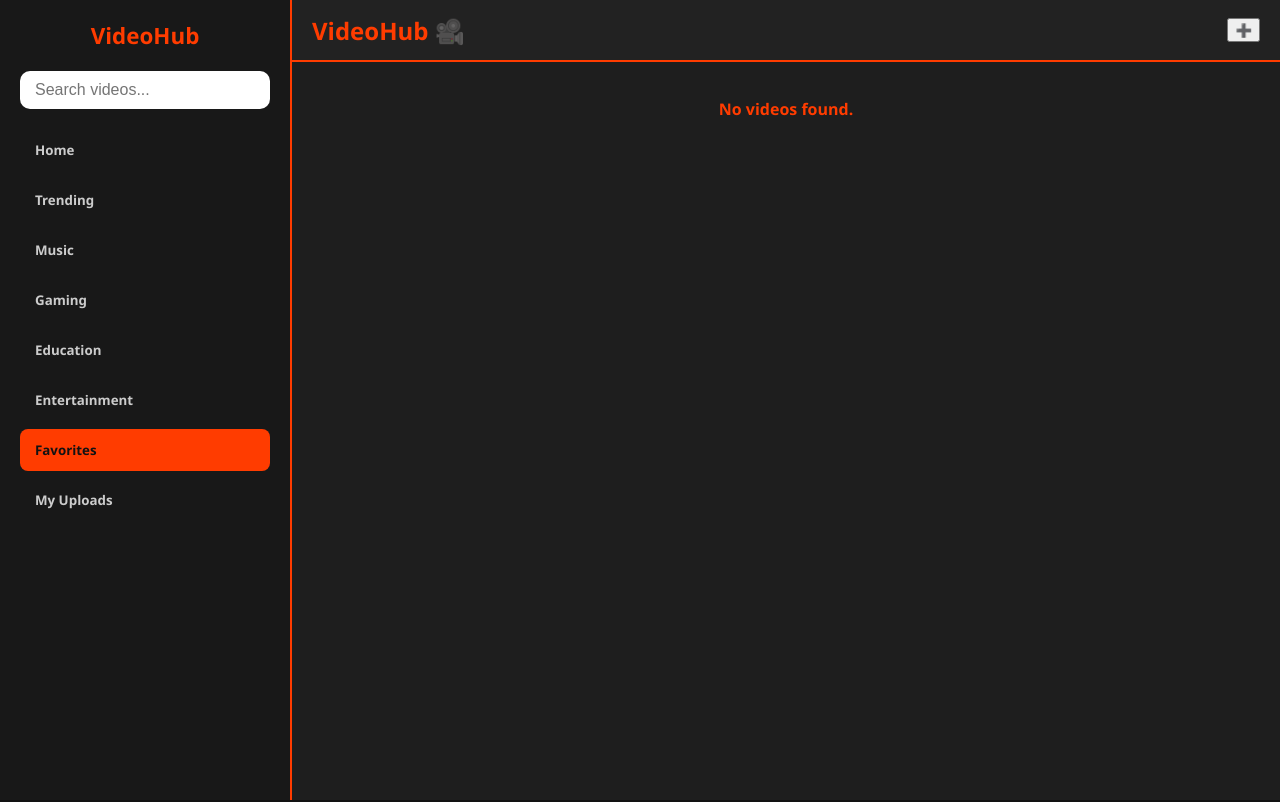
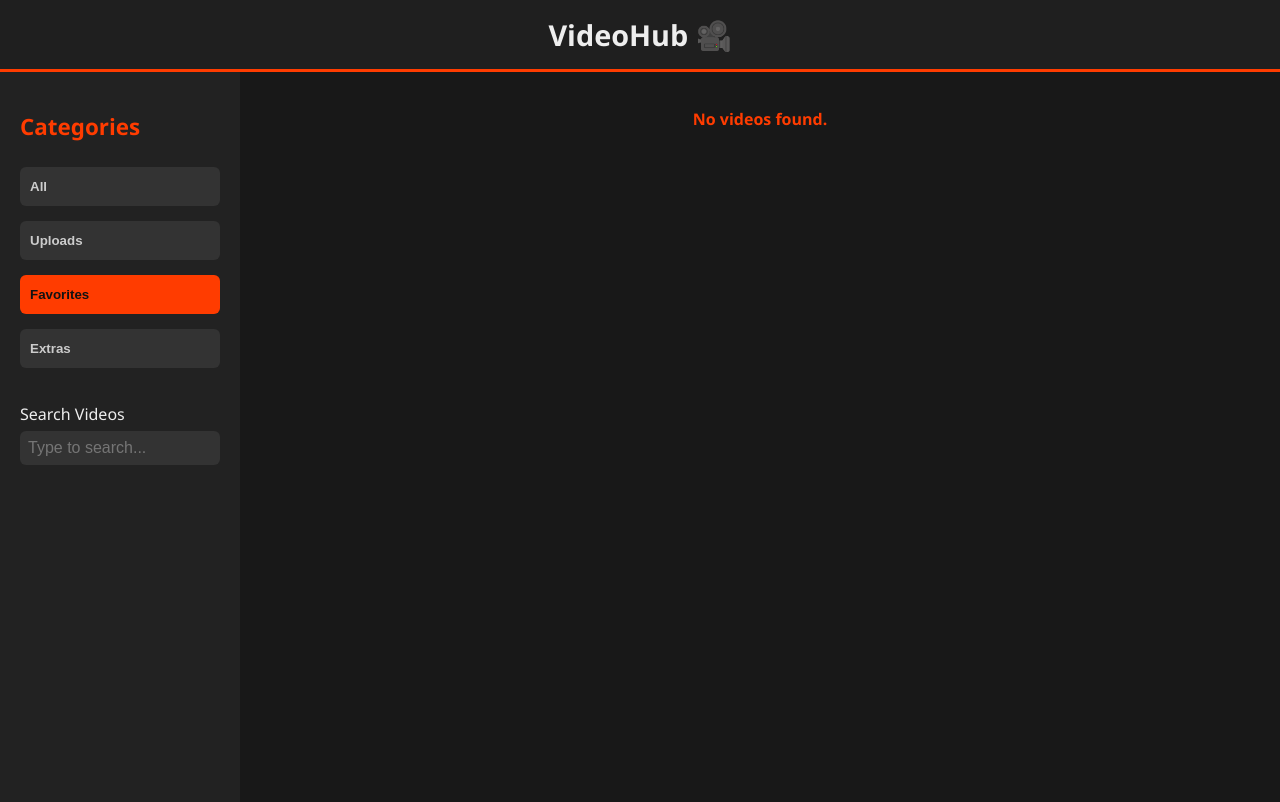
Before and after one commit to joafine00/VideoHub, a plain HTML site: page index.html in a window 1280 px wide. Both pictures are taken after a click on the button "Favorites". Drawn offline with Linux system fonts and the light colour scheme; no server answers.

Commit message:
Update index.html

```diff
--- a/index.html
+++ b/index.html
@@ -3,340 +3,321 @@
 <head>
 <meta charset="UTF-8" />
 <meta name="viewport" content="width=device-width, initial-scale=1" />
-<title>VideoHub 3.1 - YouTube Titles Exact</title>
+<title>VideoHub - Watch & Enjoy</title>
 <style>
+  /* Basic Reset */
+  * {
+    box-sizing: border-box;
+  }
   body {
-    margin: 0; background: #121212; color: #eee;
+    margin: 0;
     font-family: 'Segoe UI', Tahoma, Geneva, Verdana, sans-serif;
-    overflow: hidden;
+    background: #121212;
+    color: #eee;
+    cursor: default;
   }
-  a, button {
-    font-family: inherit;
+  header {
+    background: #1f1f1f;
+    padding: 15px 20px;
+    font-size: 1.8rem;
+    font-weight: bold;
+    text-align: center;
+    border-bottom: 3px solid #ff3c00;
   }
-  button {
-    cursor: pointer;
+  .container {
+    display: flex;
+    height: calc(100vh - 70px);
   }
-  .app {
-    display: flex; height: 100vh; width: 100vw;
-  }
-  aside.sidebar {
-    background: #181818;
-    width: 250px;
+  nav.sidebar {
+    width: 240px;
+    background: #222;
     display: flex;
     flex-direction: column;
-    border-right: 2px solid #ff3c00;
-    overflow-y: auto;
     padding: 20px;
+    gap: 15px;
+  }
+  nav.sidebar h2 {
+    font-size: 1.4rem;
+    color: #ff3c00;
+    user-select: none;
+    margin-bottom: 10px;
+  }
+  nav.sidebar button.tab-btn {
+    background: #333;
+    border: none;
+    border-radius: 6px;
+    color: #ccc;
+    padding: 12px 10px;
+    cursor: pointer;
+    font-weight: 600;
+    text-align: left;
+    transition: background-color 0.3s ease;
+  }
+  nav.sidebar button.tab-btn.active,
+  nav.sidebar button.tab-btn:hover {
+    background: #ff3c00;
+    color: #121212;
+    font-weight: bold;
+  }
+  nav.sidebar .search-section {
+    margin-top: 20px;
+  }
+  nav.sidebar label {
+    display: block;
+    margin-bottom: 6px;
+    font-size: 1rem;
+  }
+  nav.sidebar input[type="search"] {
+    padding: 8px;
+    border-radius: 6px;
+    border: none;
+    font-size: 1rem;
+    width: 100%;
+    background: #333;
+    color: #eee;
   }
   main.content {
     flex-grow: 1;
-    background: #1e1e1e;
+    padding: 20px;
+    overflow-y: auto;
+    background: #181818;
     display: flex;
     flex-direction: column;
-    overflow-y: auto;
-  }
-  header.header {
-    height: 60px;
-    background: #222;
-    color: #ff3c00;
-    display: flex;
-    align-items: center;
-    padding: 0 20px;
-    font-weight: 700;
-    font-size: 1.5rem;
-    border-bottom: 2px solid #ff3c00;
-    justify-content: space-between;
-  }
-  .sidebar h2 {
-    margin: 0 0 20px 0;
-    font-weight: 700;
-    color: #ff3c00;
-    user-select: none;
-    font-size: 1.4rem;
-    text-align: center;
-  }
-  nav.menu {
-    flex-grow: 1;
-  }
-  nav.menu button {
-    width: 100%;
-    background: transparent;
-    border: none;
-    padding: 12px 15px;
-    color: #ccc;
-    text-align: left;
-    font-weight: 600;
-    border-radius: 8px;
-    margin-bottom: 8px;
-    transition: background-color 0.3s ease;
-  }
-  nav.menu button:hover {
-    background-color: #ff3c00;
-    color: #121212;
-  }
-  nav.menu button.active {
-    background-color: #ff3c00;
-    color: #121212;
-    font-weight: 900;
-  }
-  .search-box {
-    margin-bottom: 20px;
-  }
-  .search-box input[type="search"] {
-    width: 100%;
-    padding: 10px 15px;
-    border-radius: 10px;
-    border: none;
-    font-size: 1rem;
-    outline: none;
-    transition: background-color 0.3s ease;
-  }
-  .search-box input[type="search"]:focus {
-    background-color: #333;
-    color: #fff;
-  }
-  .videos-container {
-    padding: 20px;
-    flex-grow: 1;
-    overflow-y: auto;
   }
   .videos-grid {
     display: grid;
     grid-template-columns: repeat(auto-fill,minmax(320px,1fr));
-    gap: 18px;
+    gap: 20px;
   }
   .video-card {
     background: #272727;
-    border-radius: 12px;
-    box-shadow: 0 0 10px #ff3c00cc;
+    border-radius: 10px;
+    padding: 10px;
+    box-shadow: 0 0 8px #ff3c00cc;
     display: flex;
     flex-direction: column;
-    overflow: hidden;
-    transition: transform 0.3s ease;
+    user-select: none;
   }
-  .video-card:hover {
-    transform: scale(1.03);
-    box-shadow: 0 0 14px #ff3c00ee;
-  }
-  .video-thumb {
-    position: relative;
+  .video-thumb iframe {
+    border-radius: 8px;
     width: 100%;
     height: 180px;
   }
-  .video-thumb iframe {
-    width: 100%;
-    height: 180px;
+  .video-info {
+    margin-top: 10px;
+    display: flex;
+    justify-content: space-between;
+    align-items: center;
+  }
+  .video-title {
+    font-weight: 600;
+    font-size: 1rem;
+    flex-grow: 1;
+    margin-right: 10px;
+    color: #fff;
+  }
+  .video-actions button {
+    background: #333;
     border: none;
+    border-radius: 6px;
+    color: #ccc;
+    padding: 6px 12px;
+    cursor: pointer;
+    font-weight: 600;
+    margin-left: 6px;
+    transition: background-color 0.3s ease, color 0.3s ease;
   }
-  .video-info {
-    padding: 10px 15px;
-    color: #eee;
-    flex-grow: 1;
-    display: flex;
+  .video-actions button:hover {
+    background: #ff3c00;
+    color: #121212;
+  }
+  .video-actions button.liked {
+    background: #ff3c00;
+    color: #121212;
+  }
+  /* Scrollbar styling */
+  main.content::-webkit-scrollbar {
+    width: 10px;
+  }
+  main.content::-webkit-scrollbar-track {
+    background: #222;
+  }
+  main.content::-webkit-scrollbar-thumb {
+    background-color: #ff3c00;
+    border-radius: 10px;
+  }
+  /* Responsive */
+  @media (max-width: 768px) {
+    .container {
       flex-direction: column;
     }
-  .video-title {
-    font-weight: 700;
-    font-size: 1.1rem;
-    margin-bottom: 8px;
-    user-select: text;
-  }
-  .video-actions {
-    margin-top: auto;
-    display: flex;
-    gap: 12px;
-  }
-  button.action-btn {
-    background: #ff3c00;
-    border: none;
-    border-radius: 8px;
-    padding: 8px 12px;
-    color: #121212;
-    font-weight: 700;
-    flex-grow: 1;
-    transition: background-color 0.3s ease;
-  }
-  button.action-btn:hover {
-    background-color: #e63600;
-  }
-  button.like-btn {
-    display: flex;
-    align-items: center;
-    justify-content: center;
-    gap: 6px;
-    background: transparent;
-    border: none;
-    color: #ff3c00;
-    font-weight: 700;
-    cursor: pointer;
-    user-select: none;
-    transition: color 0.3s ease;
-  }
-  button.like-btn.liked {
-    color: #ff6161;
-  }
-  button.like-btn:hover {
-    color: #ff7f7f;
-  }
-  @media (max-width: 768px) {
-    .app {
-      flex-direction: column;
-    }
-    aside.sidebar {
+    nav.sidebar {
       width: 100%;
-      height: auto;
-      border-right: none;
-      border-bottom: 2px solid #ff3c00;
-      padding: 10px;
       flex-direction: row;
       overflow-x: auto;
+      padding: 10px;
       gap: 10px;
     }
-    nav.menu button {
+    nav.sidebar > * {
+      margin-right: 20px;
       flex-shrink: 0;
-      padding: 10px 15px;
-      font-size: 0.9rem;
     }
     main.content {
       height: auto;
-      flex-grow: 1;
-      overflow-y: visible;
     }
     .videos-grid {
       grid-template-columns: repeat(auto-fill,minmax(280px,1fr));
-      gap: 12px;
     }
   }
 </style>
 </head>
 <body>
+<header>VideoHub 🎥</header>
+<div class="container">
+  <nav class="sidebar">
+    <h2>Categories</h2>
+    <button class="tab-btn active" data-tab="all">All</button>
+    <button class="tab-btn" data-tab="uploads">Uploads</button>
+    <button class="tab-btn" data-tab="favorites">Favorites</button>
+    <button class="tab-btn" data-tab="extras">Extras</button>
 
-<div class="app">
-
-  <aside class="sidebar" role="navigation" aria-label="Main menu">
-    <h2>VideoHub</h2>
-
-    <div class="search-box">
-      <input type="search" id="searchInput" placeholder="Search videos..." autocomplete="off" />
+    <div class="search-section">
+      <label for="searchInput">Search Videos</label>
+      <input type="search" id="searchInput" placeholder="Type to search..." autocomplete="off" />
     </div>
-
-    <nav class="menu" aria-label="Categories">
-      <button class="menu-btn active" data-tab="home" aria-current="page">Home</button>
-      <button class="menu-btn" data-tab="trending">Trending</button>
-      <button class="menu-btn" data-tab="music">Music</button>
-      <button class="menu-btn" data-tab="gaming">Gaming</button>
-      <button class="menu-btn" data-tab="education">Education</button>
-      <button class="menu-btn" data-tab="entertainment">Entertainment</button>
-      <button class="menu-btn" data-tab="favorites">Favorites</button>
-      <button class="menu-btn" data-tab="uploads">My Uploads</button>
   </nav>
-  </aside>
-
-  <main class="content" role="main" aria-live="polite">
-    <header class="header">
-      VideoHub 🎥
-      <button id="addVideoBtn" title="Add YouTube video by URL" aria-label="Add YouTube video by URL">➕</button>
-    </header>
-    <section class="videos-container" id="videosContainer">
-      <div class="videos-grid" id="videosGrid">
-        <!-- Videos will load here -->
-      </div>
-    </section>
+  <main class="content">
+    <div class="videos-grid" id="videosGrid"></div>
+    <div class="pagination" id="pagination" style="margin-top: 20px; display:flex; justify-content:center; gap:8px; user-select:none;"></div>
   </main>
-
 </div>
 
 <script>
-  const tabsButtons = document.querySelectorAll('.menu-btn');
+  // Variables
   const videosGrid = document.getElementById('videosGrid');
+  const pagination = document.getElementById('pagination');
+  const tabs = document.querySelectorAll('nav.sidebar button.tab-btn');
   const searchInput = document.getElementById('searchInput');
-  const addVideoBtn = document.getElementById('addVideoBtn');
 
-  const LS_KEYS = {
-    USER_VIDEOS: 'vh_userVideos',
-    FAVORITES: 'vh_favorites',
-    LIKES: 'vh_likes',
-  };
-
-  // Only store video IDs for user videos, titles fetched from API dynamically
-  let userVideos = [];
-  let favorites = [];
-  let likes = {};
-  let currentTab = 'home';
+  const VIDEOS_PER_PAGE = 8; // More videos per page as requested
+  let currentPage = 1;
+  let currentTab = 'all';
   let searchTerm = '';
 
-  // Default video IDs + categories, titles will be fetched dynamically
+  // Default videos - only IDs, titles will be fetched from YouTube
   const defaultVideos = [
-    { id: "dQw4w9WgXcQ", category: "music" },
-    { id: "noLL5xy0UnU", category: "gaming" },
-    { id: "6zp3mt5Dd2c", category: "education" },
-    { id: "MsXdUtlDVhk", category: "entertainment" },
-    { id: "tAGnKpE4NCI", category: "music" },
-    { id: "3JZ_D3ELwOQ", category: "music" },
-    { id: "Zi_XLOBDo_Y", category: "gaming" },
-    { id: "V-_O7nl0Ii0", category: "entertainment" }
+    { id: "dQw4w9WgXcQ" },
+    { id: "noLL5xy0UnU" },
+    { id: "6zp3mt5Dd2c" },
+    { id: "MsXdUtlDVhk" },
+    { id: "tAGnKpE4NCI" },
+    { id: "3JZ_D3ELwOQ" },
+    { id: "Zi_XLOBDo_Y" },
+    { id: "V-_O7nl0Ii0" }
   ];
 
-  // Fetch titles for all videos (default + user)
-  async function fetchTitles(videos) {
-    const videosWithTitles = await Promise.all(videos.map(async v => {
+  // Load user videos, favorites and likes from localStorage
+  function loadUserVideos() {
+    return JSON.parse(localStorage.getItem('userVideos') || '[]');
+  }
+  function saveUserVideos(videos) {
+    localStorage.setItem('userVideos', JSON.stringify(videos));
+  }
+  let userVideos = loadUserVideos();
+
+  function loadFavorites() {
+    return JSON.parse(localStorage.getItem('favorites') || '[]');
+  }
+  function saveFavorites() {
+    localStorage.setItem('favorites', JSON.stringify(favorites));
+  }
+  let favorites = loadFavorites();
+
+  function loadLikes() {
+    return JSON.parse(localStorage.getItem('likes') || '{}');
+  }
+  function saveLikes() {
+    localStorage.setItem('likes', JSON.stringify(likes));
+  }
+  let likes = loadLikes();
+
+  // Fetch title from YouTube oEmbed API
+  async function fetchTitle(videoId) {
     try {
-        const res = await fetch(`https://www.youtube.com/oembed?url=https://www.youtube.com/watch?v=${v.id}&format=json`);
-        if (!res.ok) throw new Error('Not found');
+      const res = await fetch(`https://www.youtube.com/oembed?url=https://www.youtube.com/watch?v=${videoId}&format=json`);
+      if (!res.ok) throw new Error('Video not found');
       const data = await res.json();
-        return { ...v, title: data.title };
+      return data.title;
     } catch {
-        return { ...v, title: 'Unknown Title' };
+      return "Unknown Title";
     }
-    }));
-    return videosWithTitles;
   }
 
-  function loadData() {
-    userVideos = JSON.parse(localStorage.getItem(LS_KEYS.USER_VIDEOS)) || [];
-    favorites = JSON.parse(localStorage.getItem(LS_KEYS.FAVORITES)) || [];
-    likes = JSON.parse(localStorage.getItem(LS_KEYS.LIKES)) || {};
+  // Fetch titles for all videos (cache to avoid multiple calls)
+  const titleCache = {};
+  async function fetchTitles(videos) {
+    const promises = videos.map(async (v) => {
+      if (!titleCache[v.id]) {
+        titleCache[v.id] = await fetchTitle(v.id);
       }
-  function saveUserVideos() {
-    localStorage.setItem(LS_KEYS.USER_VIDEOS, JSON.stringify(userVideos));
-  }
-  function saveFavorites() {
-    localStorage.setItem(LS_KEYS.FAVORITES, JSON.stringify(favorites));
-  }
-  function saveLikes() {
-    localStorage.setItem(LS_KEYS.LIKES, JSON.stringify(likes));
+      return { id: v.id, title: titleCache[v.id], category: v.category || 'uploads' };
+    });
+    return Promise.all(promises);
   }
 
-  function renderVideos() {
-    // Combine all videos
-    let allVideos = [...defaultVideos, ...userVideos];
+  // Filtering and rendering videos
+  async function renderVideos(page = 1) {
+    userVideos = loadUserVideos();
+    favorites = loadFavorites();
+    likes = loadLikes();
 
-    // Filter by tab
-    let videosToShow = [];
-    if (currentTab === 'home') {
-      videosToShow = allVideos;
-    } else if (currentTab === 'favorites') {
-      videosToShow = allVideos.filter(v => favorites.includes(v.id));
-    } else if (currentTab === 'uploads') {
-      videosToShow = userVideos;
-    } else {
-      videosToShow = allVideos.filter(v => v.category === currentTab);
+    currentPage = page;
+
+    // Combine videos based on tab
+    let combinedVideos = [];
+    switch (currentTab) {
+      case 'uploads':
+        combinedVideos = userVideos;
+        break;
+      case 'favorites':
+        combinedVideos = [...defaultVideos, ...userVideos].filter(v => favorites.includes(v.id));
+        break;
+      case 'extras':
+        combinedVideos = []; // You can add extras here
+        break;
+      case 'all':
+      default:
+        combinedVideos = [...defaultVideos, ...userVideos];
+        break;
     }
 
-    // Filter by search term
-    if (searchTerm.trim() !== '') {
-      videosToShow = videosToShow.filter(v => v.title && v.title.toLowerCase().includes(searchTerm.toLowerCase()));
-    }
+    // Fetch titles for combined videos
+    const videosWithTitles = await fetchTitles(combinedVideos);
 
-    if (videosToShow.length === 0) {
+    // Filter by search term (partial match)
+    const filteredVideos = videosWithTitles.filter(v =>
+      v.title.toLowerCase().includes(searchTerm.toLowerCase())
+    );
+
+    const totalVideos = filteredVideos.length;
+    const totalPages = Math.ceil(totalVideos / VIDEOS_PER_PAGE);
+
+    if (currentPage > totalPages) currentPage = totalPages || 1;
+    if (currentPage < 1) currentPage = 1;
+
+    videosGrid.innerHTML = '';
+
+    if (totalVideos === 0) {
       videosGrid.innerHTML = `<p style="color:#ff3c00; font-weight:bold; grid-column:1/-1; text-align:center;">No videos found.</p>`;
+      pagination.innerHTML = '';
       return;
     }
 
-    // Fetch titles for the filtered videos
-    fetchTitles(videosToShow).then(videosWithTitles => {
-      videosGrid.innerHTML = '';
-      videosWithTitles.forEach(video => {
+    const startIndex = (currentPage - 1) * VIDEOS_PER_PAGE;
+    const endIndex = startIndex + VIDEOS_PER_PAGE;
+    const videosToShow = filteredVideos.slice(startIndex, endIndex);
+
+    videosToShow.forEach(video => {
       const card = document.createElement('div');
       card.className = 'video-card';
 
@@ -348,6 +329,7 @@
           title="${video.title}"
           allowfullscreen
           allow="accelerometer; autoplay; clipboard-write; encrypted-media; gyroscope; picture-in-picture"
+          loading="lazy"
         ></iframe>
       `;
 
@@ -356,16 +338,14 @@
 
       const title = document.createElement('div');
       title.className = 'video-title';
-        title.textContent = video.title || 'Unknown Title';
+      title.textContent = video.title;
 
       const actions = document.createElement('div');
       actions.className = 'video-actions';
 
       const likeBtn = document.createElement('button');
       likeBtn.className = 'like-btn';
-        if (likes[video.id]) {
-          likeBtn.classList.add('liked');
-        }
+      if (likes[video.id]) likeBtn.classList.add('liked');
       likeBtn.innerHTML = `&#10084; ${likes[video.id] ? 1 : 0}`;
       likeBtn.title = 'Like';
       likeBtn.addEventListener('click', () => {
@@ -375,16 +355,16 @@
           likes[video.id] = 1;
         }
         saveLikes();
-          renderVideos();
+        renderVideos(currentPage);
       });
 
       const favBtn = document.createElement('button');
-        favBtn.className = 'action-btn';
       if (favorites.includes(video.id)) {
         favBtn.textContent = 'Remove Favorite';
       } else {
         favBtn.textContent = 'Add Favorite';
       }
+      favBtn.title = 'Toggle Favorite';
       favBtn.addEventListener('click', () => {
         if (favorites.includes(video.id)) {
           favorites = favorites.filter(id => id !== video.id);
@@ -392,7 +372,7 @@
           favorites.push(video.id);
         }
         saveFavorites();
-          renderVideos();
+        renderVideos(currentPage);
       });
 
       actions.appendChild(likeBtn);
@@ -406,59 +386,69 @@
 
       videosGrid.appendChild(card);
     });
-    });
+
+    renderPagination(totalPages, currentPage);
   }
 
-  async function addVideoPrompt() {
-    const url = prompt('Enter YouTube video URL:');
-    if (!url) return;
-    const idMatch = url.match(/(?:youtube\.com\/watch\?v=|youtu\.be\/)([\w-]{11})/);
-    if (!idMatch) {
-      alert('Invalid YouTube URL.');
-      return;
+  // Pagination buttons
+  function renderPagination(totalPages, currentPage) {
+    pagination.innerHTML = '';
+
+    if (totalPages <= 1) return;
+
+    const prevBtn = document.createElement('button');
+    prevBtn.textContent = 'Previous';
+    prevBtn.disabled = currentPage === 1;
+    prevBtn.onclick = () => renderVideos(currentPage - 1);
+    pagination.appendChild(prevBtn);
+
+    // Show up to 5 page numbers
+    let startPage = Math.max(1, currentPage - 2);
+    let endPage = Math.min(totalPages, startPage + 4);
+    if (endPage - startPage < 4) {
+      startPage = Math.max(1, endPage - 4);
     }
-    const videoId = idMatch[1];
-    if (userVideos.find(v => v.id === videoId) || defaultVideos.find(v => v.id === videoId)) {
-      alert('Video already exists.');
-      return;
-    }
-    // Test if video is valid (fetch title)
-    try {
-      const res = await fetch(`https://www.youtube.com/oembed?url=https://www.youtube.com/watch?v=${videoId}&format=json`);
-      if (!res.ok) throw new Error('Video not found');
-      const data = await res.json();
-      userVideos.push({ id: videoId, category: 'uploads' });
-      saveUserVideos();
-      alert(`Video "${data.title}" added!`);
-      if (currentTab === 'uploads' || currentTab === 'home') renderVideos();
-    } catch {
-      alert('Could not fetch video info. Please check the URL.');
-    }
+    for (let i = startPage; i <= endPage; i++) {
+      const btn = document.createElement('button');
+      btn.textContent = i;
+      btn.className = i === currentPage ? 'active' : '';
+      btn.onclick = () => renderVideos(i);
+      pagination.appendChild(btn);
     }
 
-  tabsButtons.forEach(btn => {
-    btn.addEventListener('click', () => {
-      tabsButtons.forEach(b => b.classList.remove('active'));
-      btn.classList.add('active');
-      currentTab = btn.dataset.tab;
+    const nextBtn = document.createElement('button');
+    nextBtn.textContent = 'Next';
+    nextBtn.disabled = currentPage === totalPages;
+    nextBtn.onclick = () => renderVideos(currentPage + 1);
+    pagination.appendChild(nextBtn);
+  }
+
+  // Search input handler (with debounce)
+  let debounceTimeout;
+  searchInput.addEventListener('input', () => {
+    clearTimeout(debounceTimeout);
+    debounceTimeout = setTimeout(() => {
+      searchTerm = searchInput.value.trim();
+      currentPage = 1;
+      renderVideos();
+    }, 300);
+  });
+
+  // Tab click handlers
+  tabs.forEach(tab => {
+    tab.addEventListener('click', () => {
+      tabs.forEach(t => t.classList.remove('active'));
+      tab.classList.add('active');
+      currentTab = tab.dataset.tab;
+      currentPage = 1;
+      searchTerm = '';
+      searchInput.value = '';
       renderVideos();
     });
   });
 
-  searchInput.addEventListener('input', e => {
-    searchTerm = e.target.value;
+  // Initial render
   renderVideos();
-  });
-
-  addVideoBtn.addEventListener('click', addVideoPrompt);
-
-  function init() {
-    loadData();
-    renderVideos();
-  }
-  init();
-
 </script>
-
 </body>
 </html>
```
Lines whose indentation alone changed are shown as unchanged.
